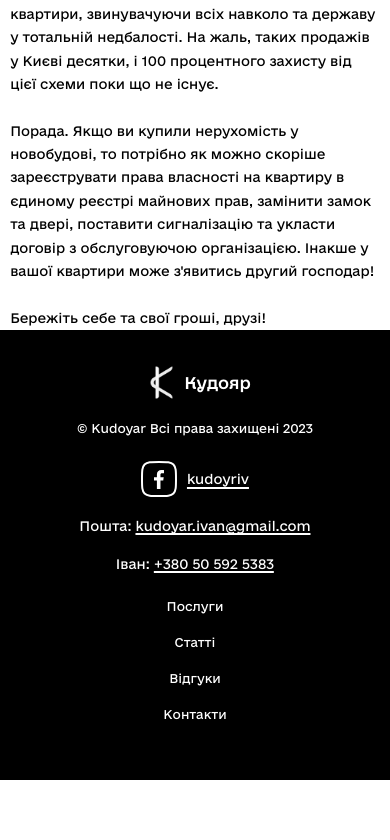
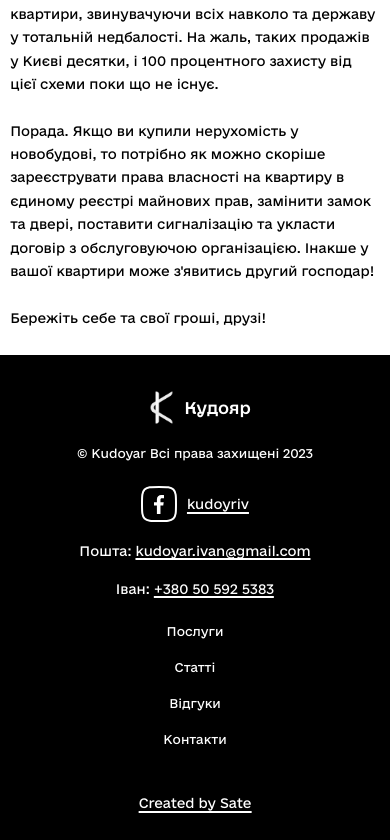
Before and after one commit to Guntyk/kudoyar, a React (Create React App) app: page /articles/1 in a window 390 px wide. Shown: the part 2161-3001 px from the top of the page. Before the commit the page ends 2941 px from the top, so only its background shows below. Built offline with nearby package versions, Linux system fonts and the light colour scheme.

Commit message:
Credits Added

```diff
--- a/public/index.html
+++ b/public/index.html
@@ -9,6 +9,20 @@
       name="description"
       content="Юрист. Консультант з купівлі нерухомості"
     />
+    <!-- Google tag (gtag.js) -->
+    <script
+      async
+      src="https://www.googletagmanager.com/gtag/js?id=G-WK2C2J5X83"
+    ></script>
+    <script>
+      window.dataLayer = window.dataLayer || [];
+      function gtag() {
+        dataLayer.push(arguments);
+      }
+      gtag("js", new Date());
+
+      gtag("config", "G-WK2C2J5X83");
+    </script>
     <link rel="apple-touch-icon" href="%PUBLIC_URL%/logo192.png" />
     <link rel="manifest" href="%PUBLIC_URL%/manifest.json" />
     <title>Іван Кудояр. Юрист. Консультант з купівлі нерухомості</title>
--- a/src/components/Footer/Footer.css
+++ b/src/components/Footer/Footer.css
@@ -1,7 +1,7 @@
 .footer-background {
   position: absolute;
   width: 100%;
-  padding: 4.16666vw 0 6.25vw;
+  padding: 4.16666vw 0 2vw;
   background: #000;
   bottom: 0;
   color: #fff;
@@ -27,9 +27,16 @@
   gap: 10px;
 }
 
+.credits {
+  margin-top: 2vw;
+  display: flex;
+  justify-content: end;
+  font-size: 0.8vw;
+}
+
 @media (max-width: 650px) {
   .footer-background {
-    padding: 30px 0 58px;
+    padding: 30px 0 30px;
   }
   .footer {
     flex-direction: column;
@@ -72,4 +79,12 @@
     font-size: 24px;
     line-height: 16px;
   }
+  .credits {
+    margin-top: 50px;
+    font-size: 13px;
+    justify-content: center;
+  }
+  .credits .footer-link::before {
+    bottom: -3px;
+  }
 }
--- a/src/components/Footer/Footer.jsx
+++ b/src/components/Footer/Footer.jsx
@@ -77,6 +77,11 @@ export default function Footer() {
             </li>
           </ul>
         </footer>
+        <aside className="credits">
+          <a href="https://tapmybio.com/sate" target="_blank" rel="noreferrer" className="linked footer-link">
+            Created by Sate
+          </a>
+        </aside>
       </div>
     </div>
   );
--- a/src/index.css
+++ b/src/index.css
@@ -332,7 +332,7 @@ body {
     line-height: 18px;
   }
   body {
-    padding-bottom: 430px;
+    padding-bottom: 490px;
     background: url(./materials/background/back-1.svg) no-repeat 30% -25%;
   }
 }
```
